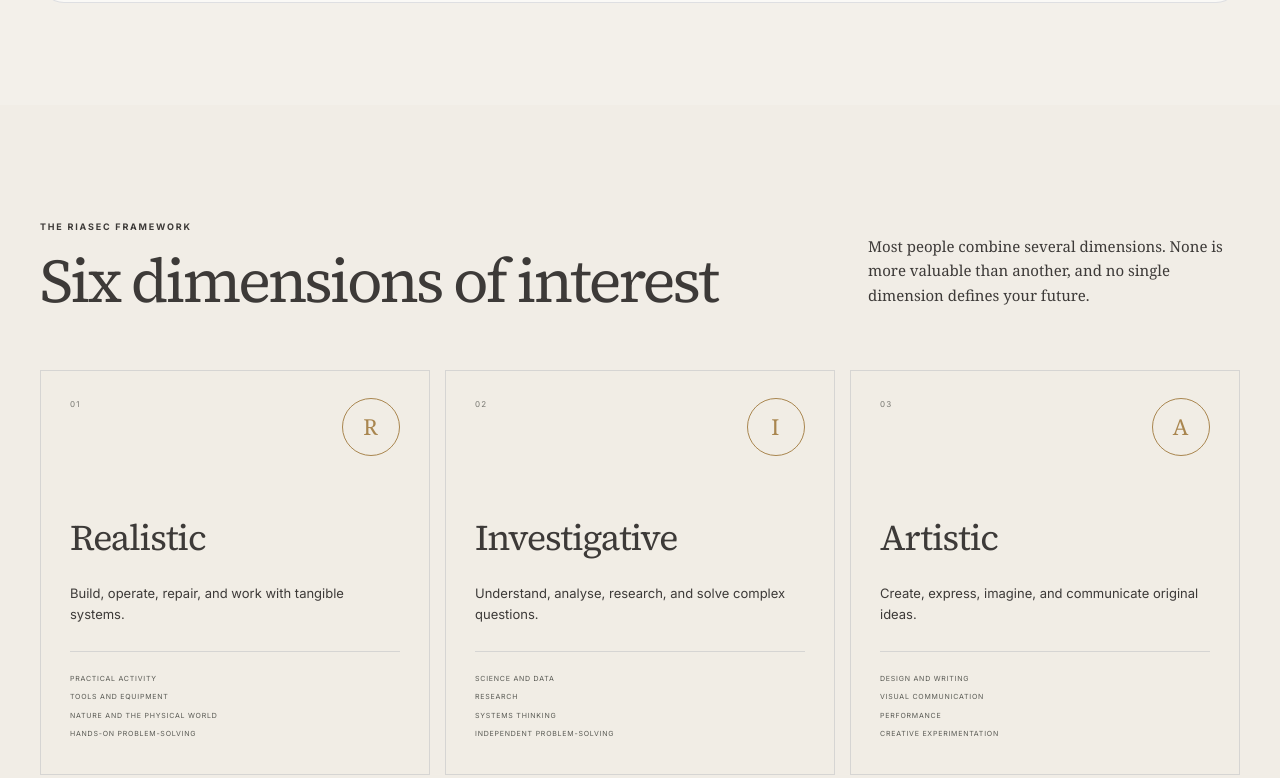
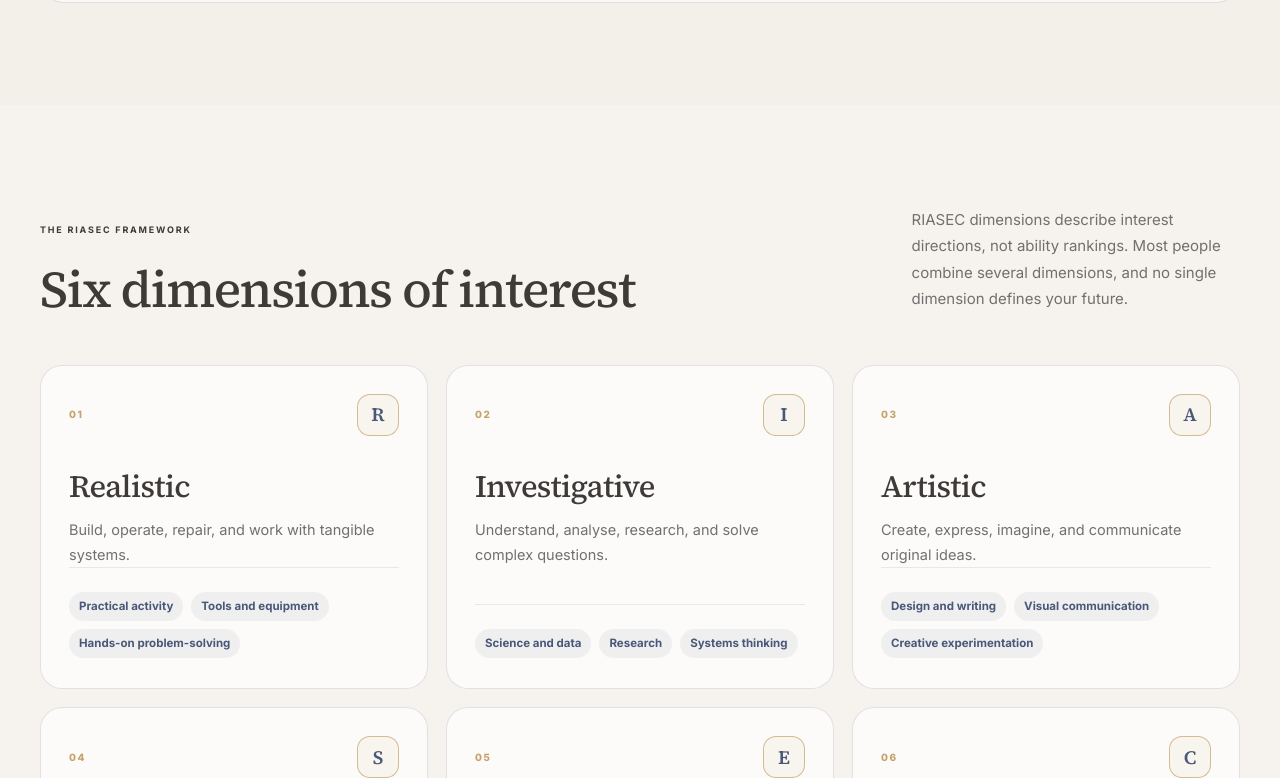
Before and after one commit to sidragon13-cyber/innergeodessa, a Next.js app: page /career in a window 1280 px wide. Shown: the part 1242-2020 px from the top of the page. Built offline with nearby package versions, Linux system fonts and the light colour scheme; no server answers.

Commit message:
style(career): structure riasec dimensions

```diff
--- a/src/components/career/career-landing-v1.module.css
+++ b/src/components/career/career-landing-v1.module.css
@@ -379,7 +379,176 @@
   line-height: 1.72;
 }
 
+.riasecSection {
+  padding:
+    clamp(82px, 8vw, 112px)
+    0
+    clamp(92px, 9vw, 126px);
+  scroll-margin-top: 24px;
+  background:
+    rgba(255, 255, 255, 0.2);
+}
+
+.riasecHeader {
+  display: grid;
+  grid-template-columns:
+    minmax(0, 1fr)
+    minmax(320px, 0.42fr);
+  gap: clamp(48px, 7vw, 92px);
+  align-items: end;
+  margin-bottom: 48px;
+}
+
+.riasecHeader h2 {
+  max-width: 720px;
+  margin: 14px 0 0;
+  color:
+    var(--brand-text, #3d3a38);
+  font-family:
+    var(
+      --font-display,
+      "Source Serif 4",
+      Georgia,
+      serif
+    );
+  font-size:
+    clamp(42px, 4vw, 58px);
+  font-weight: 500;
+  line-height: 1.06;
+  letter-spacing: -0.03em;
+}
+
+.riasecBoundary {
+  max-width: 470px;
+  margin: 0 0 5px;
+  color:
+    var(--brand-text-secondary, #6f706f);
+  font-size: 15px;
+  line-height: 1.74;
+}
+
+.riasecGrid {
+  display: grid;
+  grid-template-columns:
+    repeat(3, minmax(0, 1fr));
+  gap: 18px;
+}
+
+.riasecCard {
+  display: flex;
+  min-height: 318px;
+  flex-direction: column;
+  padding: 28px 28px 30px;
+  border: 1.5px solid
+    var(--brand-border, #ddd8cf);
+  border-radius: 22px;
+  background:
+    rgba(255, 255, 255, 0.68);
+}
+
+.riasecCardTop {
+  display: flex;
+  align-items: center;
+  justify-content: space-between;
+}
+
+.riasecCardTop span {
+  color:
+    var(--brand-gold, #c5a36a);
+  font-size: 10px;
+  font-weight: 800;
+  letter-spacing: 0.16em;
+}
+
+.riasecCardTop strong {
+  display: grid;
+  width: 42px;
+  height: 42px;
+  place-items: center;
+  border: 1px solid
+    rgba(197, 163, 106, 0.7);
+  border-radius: 13px;
+  background:
+    rgba(197, 163, 106, 0.08);
+  color:
+    var(--brand-indigo, #4a5878);
+  font-family:
+    var(
+      --font-display,
+      "Source Serif 4",
+      Georgia,
+      serif
+    );
+  font-size: 19px;
+  font-weight: 600;
+}
+
+.riasecCardBody {
+  margin-top: 34px;
+}
+
+.riasecCardBody h3 {
+  margin: 0;
+  color:
+    var(--brand-text, #3d3a38);
+  font-family:
+    var(
+      --font-display,
+      "Source Serif 4",
+      Georgia,
+      serif
+    );
+  font-size: 31px;
+  font-weight: 500;
+  line-height: 1.08;
+  letter-spacing: -0.025em;
+}
+
+.riasecCardBody p {
+  max-width: 330px;
+  margin: 15px 0 0;
+  color:
+    var(--brand-text-secondary, #6f706f);
+  font-size: 14.5px;
+  line-height: 1.7;
+}
+
+.riasecKeywords {
+  display: flex;
+  flex-wrap: wrap;
+  gap: 8px;
+  margin: auto 0 0;
+  padding: 24px 0 0;
+  border-top: 1px solid
+    rgba(74, 88, 120, 0.12);
+  list-style: none;
+}
+
+.riasecKeywords li {
+  padding: 7px 10px;
+  border-radius: 999px;
+  background:
+    rgba(74, 88, 120, 0.07);
+  color:
+    var(--brand-indigo, #4a5878);
+  font-size: 11.5px;
+  font-weight: 650;
+  line-height: 1.3;
+}
+
 @media (max-width: 1050px) {
+  .riasecGrid {
+    grid-template-columns:
+      repeat(2, minmax(0, 1fr));
+  }
+
+  .riasecHeader {
+    grid-template-columns:
+      minmax(0, 1fr)
+      minmax(280px, 0.48fr);
+    gap: 42px;
+  }
+
   .heroGrid {
     grid-template-columns:
       minmax(0, 1fr)
@@ -403,6 +572,15 @@
 }
 
 @media (max-width: 900px) {
+  .riasecHeader {
+    grid-template-columns: 1fr;
+    gap: 26px;
+  }
+
+  .riasecBoundary {
+    max-width: 680px;
+  }
+
   .contextGrid {
     grid-template-columns: 1fr;
     gap: 30px;
@@ -445,6 +623,50 @@
 }
 
 @media (max-width: 620px) {
+  .riasecSection {
+    padding:
+      66px 0 74px;
+  }
+
+  .riasecHeader {
+    margin-bottom: 32px;
+  }
+
+  .riasecHeader h2 {
+    font-size: 38px;
+  }
+
+  .riasecBoundary {
+    font-size: 14px;
+  }
+
+  .riasecGrid {
+    grid-template-columns: 1fr;
+    gap: 14px;
+  }
+
+  .riasecCard {
+    min-height: 280px;
+    padding: 24px;
+    border-radius: 20px;
+  }
+
+  .riasecCardBody {
+    margin-top: 28px;
+  }
+
+  .riasecCardBody h3 {
+    font-size: 29px;
+  }
+
+  .riasecCardBody p {
+    font-size: 14px;
+  }
+
+  .riasecKeywords li {
+    font-size: 11px;
+  }
+
   .contextSection {
     padding-bottom: 60px;
   }
--- a/src/components/career/career-landing.tsx
+++ b/src/components/career/career-landing.tsx
@@ -173,38 +173,44 @@ export function CareerLanding() {
       </Container>
 
       <section
-        className="riasec-section"
+        className={styles.riasecSection}
         id="riasec"
       >
-        <Container>
-          <div className="career-section-heading">
+        <Container size="wide">
+          <div className={styles.riasecHeader}>
             <div>
               <p className="eyebrow">
                 {dictionary.dimensions.eyebrow}
               </p>
+
               <h2>{dictionary.dimensions.title}</h2>
             </div>
 
-            <p>{dictionary.dimensions.description}</p>
+            <p className={styles.riasecBoundary}>
+              {dictionary.dimensions.description}
+            </p>
           </div>
 
-          <div className="riasec-grid">
+          <div className={styles.riasecGrid}>
             {dimensions.map((dimension, index) => (
               <article
-                className="riasec-card"
+                className={styles.riasecCard}
                 key={dimension.code}
               >
-                <div className="riasec-card-top">
+                <div className={styles.riasecCardTop}>
                   <span>0{index + 1}</span>
+
                   <strong aria-hidden="true">
                     {dimension.code}
                   </strong>
                 </div>
 
-                <h3>{dimension.title}</h3>
-                <p>{dimension.theme}</p>
+                <div className={styles.riasecCardBody}>
+                  <h3>{dimension.title}</h3>
+                  <p>{dimension.theme}</p>
+                </div>
 
-                <ul>
+                <ul className={styles.riasecKeywords}>
                   {dimension.examples.map((example) => (
                     <li key={example}>{example}</li>
                   ))}
--- a/src/data/i18n/career.ts
+++ b/src/data/i18n/career.ts
@@ -120,7 +120,7 @@ export const careerLandingDictionaries: Record<
       eyebrow: "The RIASEC framework",
       title: "Six dimensions of interest",
       description:
-        "Most people combine several dimensions. None is more valuable than another, and no single dimension defines your future.",
+        "RIASEC dimensions describe interest directions, not ability rankings. Most people combine several dimensions, and no single dimension defines your future.",
       items: [
         {
           code: "R",
@@ -130,7 +130,6 @@ export const careerLandingDictionaries: Record<
           examples: [
             "Practical activity",
             "Tools and equipment",
-            "Nature and the physical world",
             "Hands-on problem-solving",
           ],
         },
@@ -143,7 +142,6 @@ export const careerLandingDictionaries: Record<
             "Science and data",
             "Research",
             "Systems thinking",
-            "Independent problem-solving",
           ],
         },
         {
@@ -154,7 +152,6 @@ export const careerLandingDictionaries: Record<
           examples: [
             "Design and writing",
             "Visual communication",
-            "Performance",
             "Creative experimentation",
           ],
         },
@@ -166,7 +163,6 @@ export const careerLandingDictionaries: Record<
           examples: [
             "Education",
             "Counselling",
-            "Communication",
             "Collaborative development",
           ],
         },
@@ -179,7 +175,6 @@ export const careerLandingDictionaries: Record<
             "Business and leadership",
             "Negotiation",
             "Entrepreneurship",
-            "Influence and decisions",
           ],
         },
         {
@@ -190,7 +185,6 @@ export const careerLandingDictionaries: Record<
           examples: [
             "Planning",
             "Administration and finance",
-            "Quality control",
             "Information organisation",
           ],
         },
@@ -320,7 +314,7 @@ export const careerLandingDictionaries: Record<
       eyebrow: "RIASEC 职业兴趣框架",
       title: "六个职业兴趣维度",
       description:
-        "大多数人会同时具备多个兴趣维度。没有哪个维度更加优秀，也没有单一维度能够决定你的未来。",
+        "RIASEC 描述的是兴趣方向，而不是能力排名。大多数人会同时具备多个兴趣维度，也没有单一维度能够决定你的未来。",
       items: [
         {
           code: "R",
@@ -330,7 +324,6 @@ export const careerLandingDictionaries: Record<
           examples: [
             "实际操作",
             "工具与设备",
-            "自然与物理世界",
             "动手解决问题",
           ],
         },
@@ -343,7 +336,6 @@ export const careerLandingDictionaries: Record<
             "科学与数据",
             "研究分析",
             "系统思维",
-            "独立解决问题",
           ],
         },
         {
@@ -354,7 +346,6 @@ export const careerLandingDictionaries: Record<
           examples: [
             "设计与写作",
             "视觉传播",
-            "表演",
             "创意实验",
           ],
         },
@@ -366,7 +357,6 @@ export const careerLandingDictionaries: Record<
           examples: [
             "教育",
             "咨询与辅导",
-            "沟通",
             "协作与发展",
           ],
         },
@@ -379,7 +369,6 @@ export const careerLandingDictionaries: Record<
             "商业与领导",
             "谈判",
             "创业",
-            "影响与决策",
           ],
         },
         {
@@ -390,7 +379,6 @@ export const careerLandingDictionaries: Record<
           examples: [
             "规划",
             "行政与财务",
-            "质量控制",
             "信息整理",
           ],
         },
```
